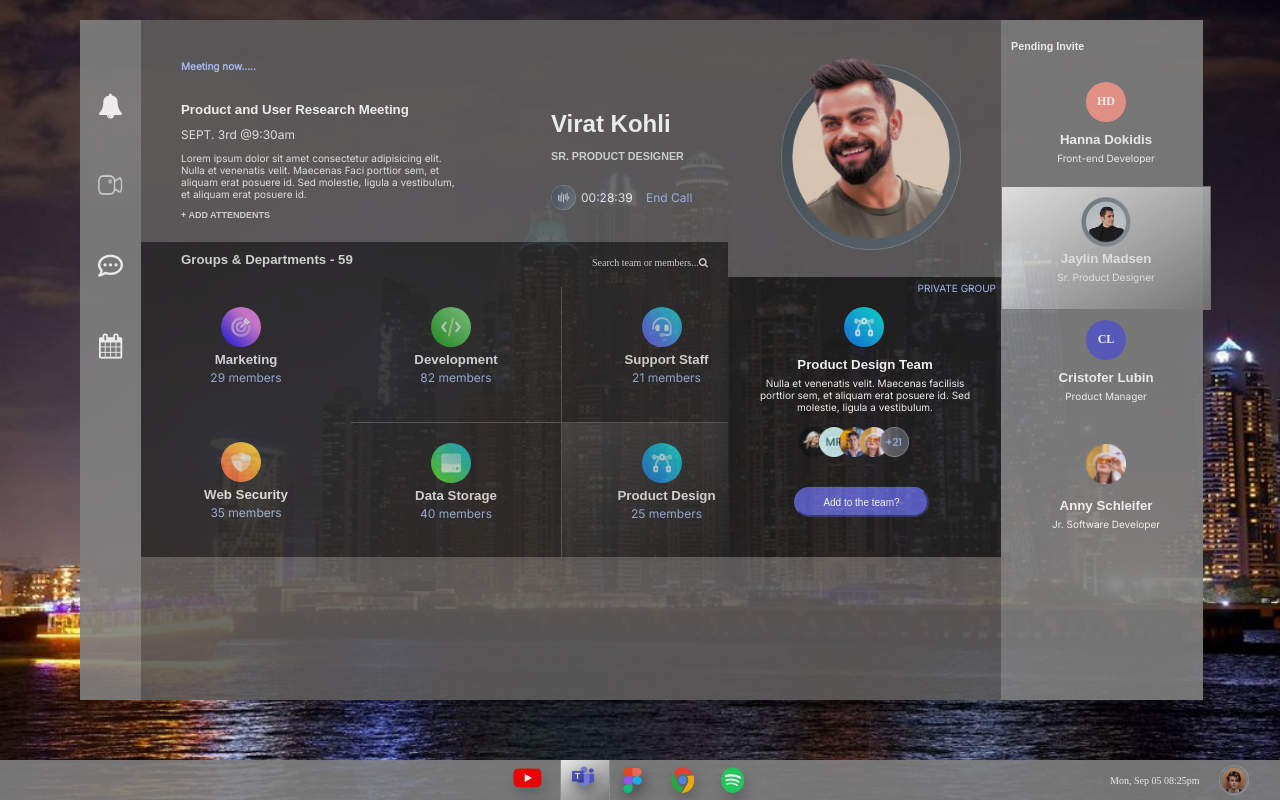
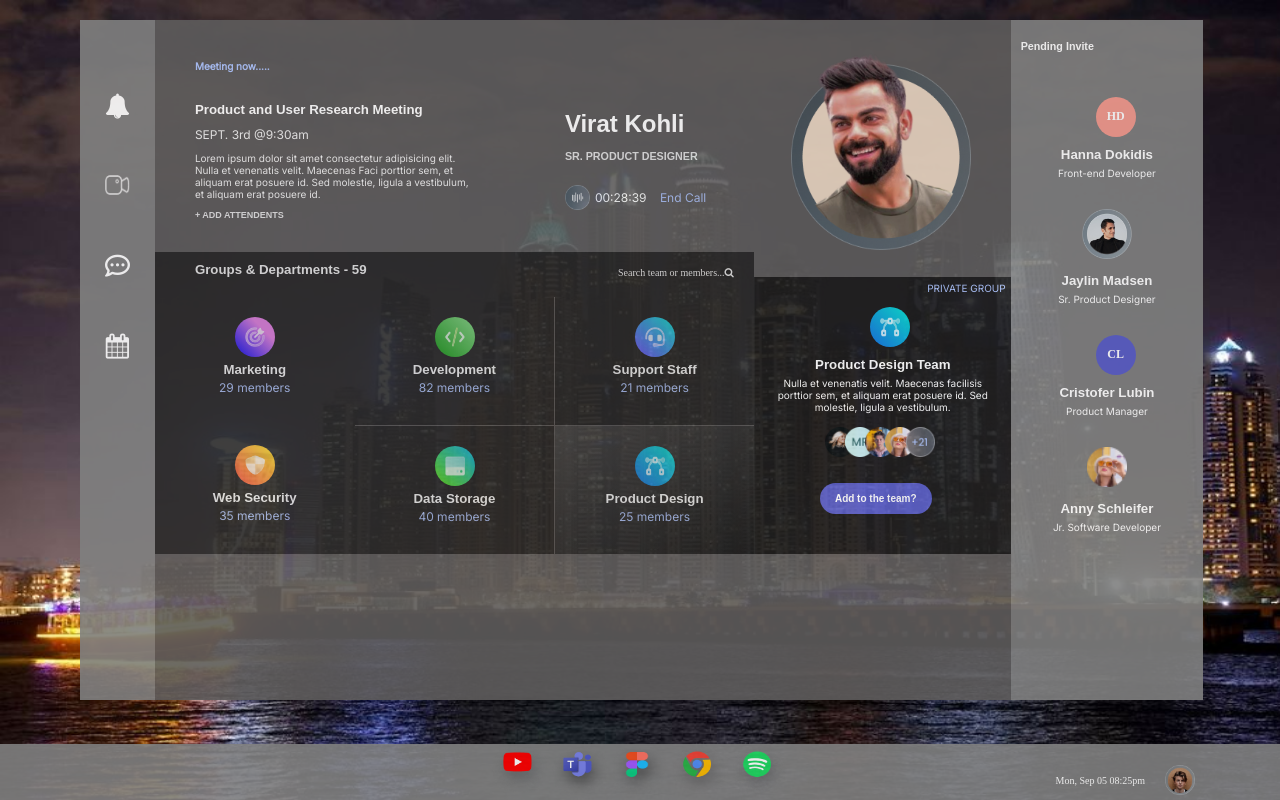
Before and after one commit to PonSakthiM/Glassmorphisham, a plain HTML site: page index.html in a window 1280 px wide. Drawn offline with Linux system fonts and the light colour scheme; a web font is replaced by a local one.

Commit message:
Some changes added

```diff
--- a/index.html
+++ b/index.html
@@ -126,7 +126,7 @@
                             <h5>Hanna Dokidis</h5>
                             <p>Front-end Developer</p>
                         </div>
-                        <div class="gridarea1">
+                        <div class="gridarea">
                             <img src="./images/profile.png" height="50px" width="50px">
                             <h5>Jaylin Madsen</h5>
                             <p>Sr. Product Designer</p>
@@ -145,13 +145,15 @@
                 </div>
             </div>
             <div class="footer">
-                <img src="./images/Youtube.png" class="you" height="50px" width="60px">
-                <img src="./images/Teams.png" class="team" height="50px" width="50px">
-                <img src="./images/Figma.png" height="50px" width="50px">
-                <img src="./images/Chrome.png" height="50px" width="50px">
-                <img src="./images/Spotify.png" height="50px" width="50px">
+                <img src="./images/Youtube.png" height="50px" width="60px">
+                <img src="./images/Teams.png" height="50px" width="60px">
+                <img src="./images/Figma.png" height="50px" width="60px">
+                <img src="./images/Chrome.png" height="50px" width="60px">
+                <img src="./images/Spotify.png" height="50px" width="60px">
+                <div class="time">
                 <p>Mon, Sep 05 08:25pm</p>
                 <img src="./images/profile3.png" class="pro" height="30px" width="30px">
+                </div>
             </div>
         </div>
     </div>
--- a/style.css
+++ b/style.css
@@ -14,7 +14,6 @@
     overflow: hidden;
 }
 .content{
-
     width: 87.75%;
     height: 85vh;
     position: absolute;
@@ -49,7 +48,6 @@
 .icolor{
     color: white;
 }
-
 .center{
     background-color: #5e5c5c;
     opacity: 0.9;
@@ -131,8 +129,7 @@
 }
 .groups{
     width: 70%;
-    height: 315px;
-    margin-top: 20px;
+    margin-top: 30px;
     background-color: rgb(31, 30, 30);
     opacity: 0.8;
 }
@@ -159,16 +156,10 @@
     display: grid;
     grid-template-columns: 1fr 1fr 1fr;
     margin-top: 19px;
-    width: 580px;
-    height: 270px;
 }
 .department{
-    height: 135px;
-    width: 210px;
     padding-top: 20px;
     text-align: center;
-
-
 }
 .department h5{
     color: white;
@@ -178,15 +169,12 @@
     color: #afc6ff;
     font-size: 12px;
     margin-top: 3px;
-
 }
 .departmenthead{
-    height: 135px;
-    width: 210px;
+    padding-bottom: 30px;
     padding-top: 20px;
     text-align: center;
     border-left: 0.2px solid rgb(88, 87, 87);
-
 }
 .departmenthead h5{
     color: white;
@@ -196,17 +184,13 @@
     color: #afc6ff;
     font-size: 12px;
     margin-top: 3px;
-
 }
 .departmentpro{
-    height: 135px;
-    width: 210px;
     padding-top: 20px;
     text-align: center;
     border-top: 0.5px solid rgb(88, 87, 87);
     border-left: 0.5px solid rgb(88, 87, 87);
     background-image: linear-gradient(to right bottom, rgb(66, 65, 65),rgb(15, 15, 15));
-
 }
 .departmentpro h5{
     color: white;
@@ -219,8 +203,7 @@
 
 }
 .departmentdata{
-    height: 135px;
-    width: 210px;
+    padding-bottom: 30px;
     padding-top: 20px;
     text-align: center;
     border-top: 0.1px solid rgb(88, 87, 87);
@@ -233,9 +216,7 @@
     color: #afc6ff;
     font-size: 12px;
     margin-top: 3px;
-
 }
-
 .develop{
     width: 40px;
     height: 40px;
@@ -301,13 +282,12 @@
     background-image: linear-gradient(to right top, #1671e2,#08e4d2);
 }
 .designteam{
+    width: 30%;
    background-color: rgb(31, 30, 30);
-  opacity: 1;
-   height: 280px;
+   opacity: 1;
    margin-top: 55px;
    text-align: center;
    color: white;
-   width: 280px;
    position: relative;
    border-left: 0.1px solid rgb(37, 37, 37);
 }
@@ -357,22 +337,26 @@
     left: 65px;
     bottom: 40px;
     font-size: 10px;
+    padding: 10px 15px;
     background-color: #5b5fc7;
-    border-color: #5b5fc7;
-    border-radius: 15px;
+    border-radius: 20px;
     color: white;
-    height: 30px;
-    width: 135px;
     opacity: 1;
+    border: none;
+    font-weight: bold;
+    transition: all 0.5s ease-in;
+}
+.designteam button:hover{
+  background-color: white;
+  color: #5b5fc7;
+  opacity: 0.6;
+
 }
 .right{
     width: 18%;
     background-color: gray;
     opacity: 0.9;
-
 }
-
-
 .h{
     margin-top: 20px;
     color: white;
@@ -381,23 +365,21 @@
 .grid1{
     display: grid;
     grid-template-columns: 1fr;
-    margin-top: 10px;
+    margin-top: 25px;
     text-align: center;
-
 }
 .gridarea{
-  width: 210px;
-  height: 124px;
+  padding-bottom: 20px;
   color: white;
   padding-top: 10px;
+  transition:all 0.8s ease-in;
 }
-.gridarea1{
-  width: 210px;
-  height: 124px;
+.gridarea:hover{
   background-image: linear-gradient(150deg,white,gray);
   opacity: 0.9;
   padding-top: 10px;
-  border: 1px solid gray;
+  padding-bottom: 20px;
+
 }
 .gridarea1 p{
     color: white;
@@ -438,7 +420,7 @@
     margin-top: 5px;
 }
 .footer{
-    height: 40px;
+    height: 7%;
     background-color: gray;
     opacity: 0.9;
     width: 100%;
@@ -446,24 +428,24 @@
     bottom: 0px;
     display: flex;
     flex-direction: row;
+    justify-content: center;
 }
-.you{
-    margin-left: 500px;
-}
-.team{
-    width: 50px;
-    height: 40px;
+.footer img:hover{
     border-right: 0.5px solid rgb(155, 153, 153) ;
     border-left: 0.5px solid rgb(155, 153, 153);
     background-image: linear-gradient(150deg,white,gray);
 }
-.footer p{
+.time{
+    position: absolute;
+    right: 85px;
+    bottom:5px;
     font-size: 10px;
     color: white;
-    margin-left: 350px;
-    margin-top: 15px;
+    display: flex;
+}
+.time p{
+    padding-top: 10px;
 }
 .pro{
     margin-left: 20px;
-    margin-top: 5px
 }
```
